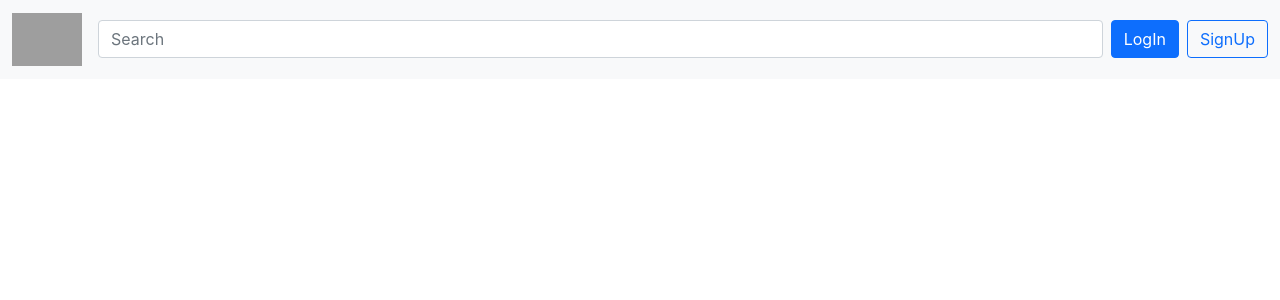
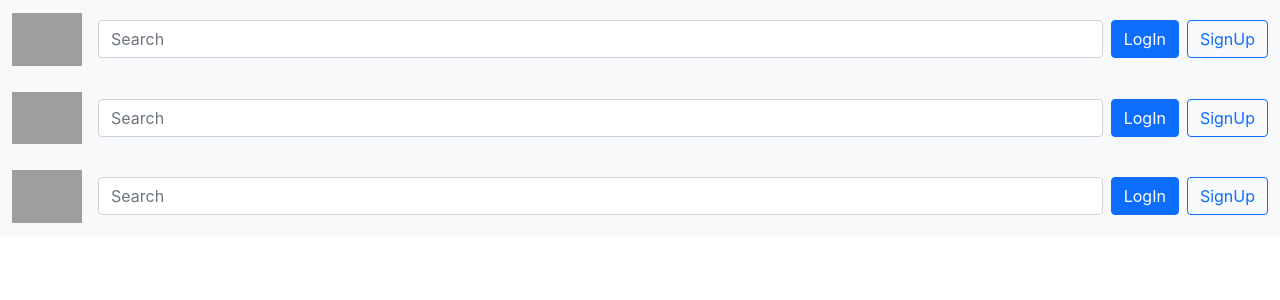
Before and after one commit to badjo11/reddit, a React (Create React App) app: page / in a window 1280 px wide. Shown: the top 300 px of the page. Built offline with nearby package versions, Linux system fonts and the light colour scheme; grey boxes are pictures that could not be loaded.

Commit message:
badjo test

```diff
--- a/src/App.js
+++ b/src/App.js
@@ -5,6 +5,8 @@ function App() {
   return (
     <>
       <Navibar />
+      <Navibar />
+      <Navibar />
     </>
   );
 }
```
